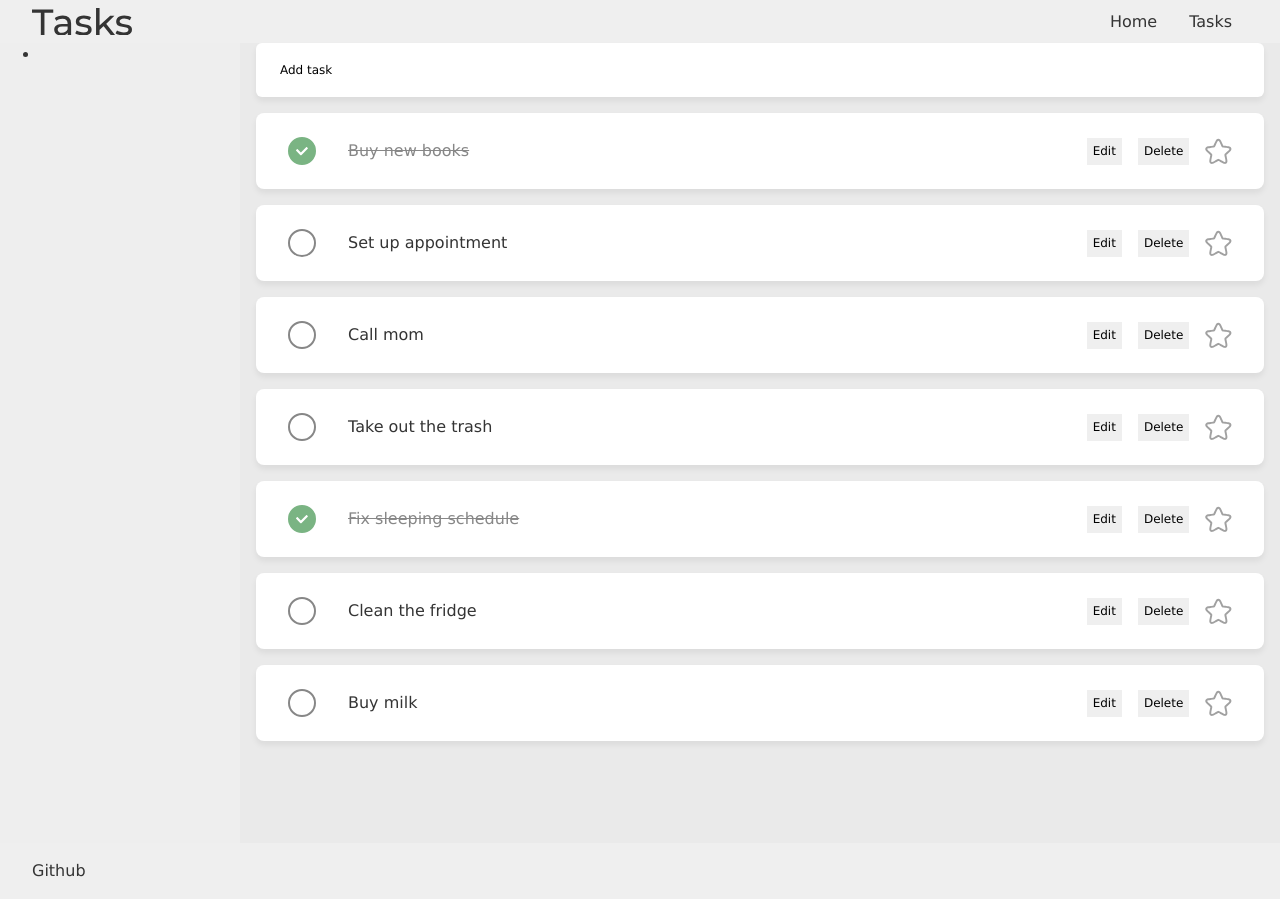
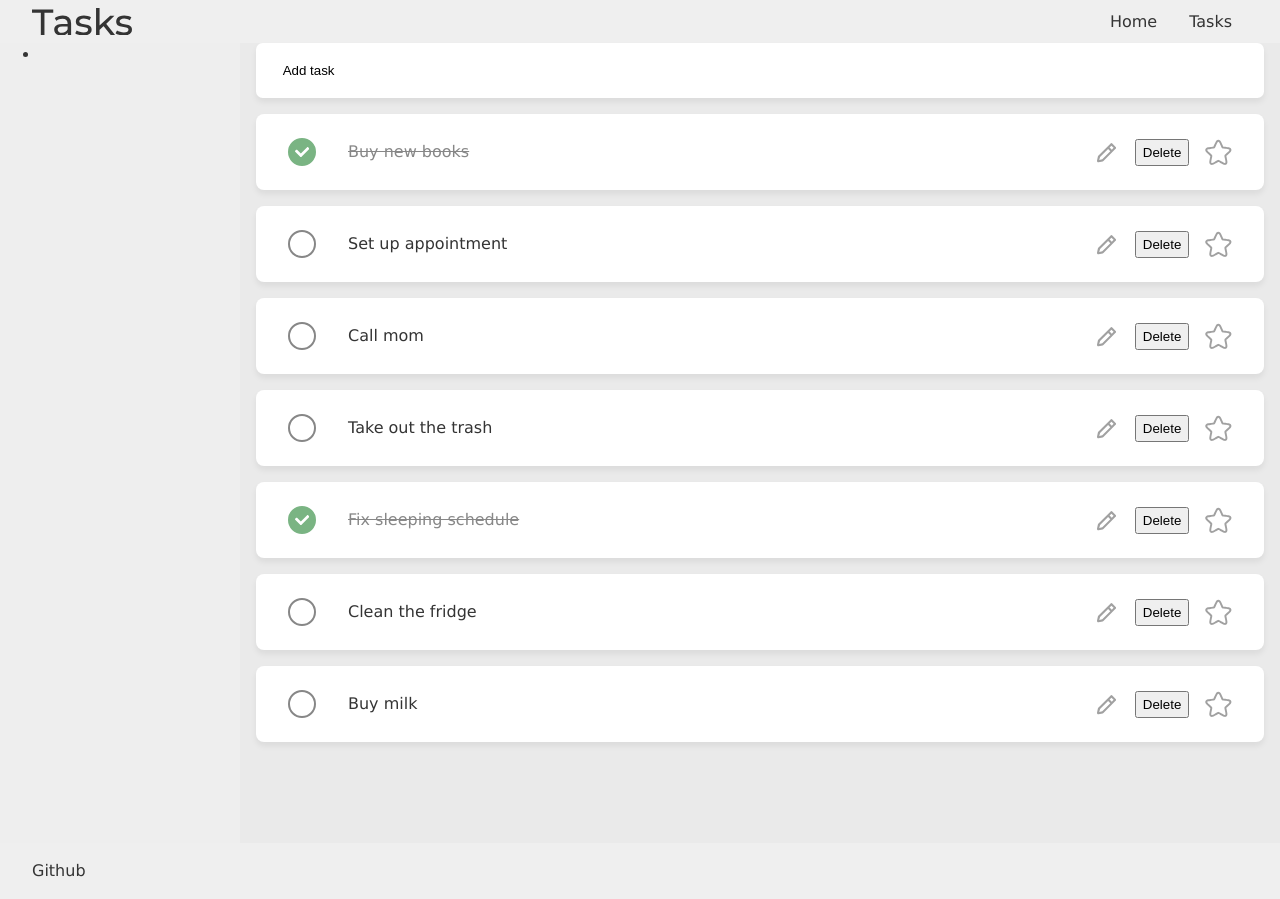
Before and after one commit to arthur-tsutiya/aplicacao-de-tarefas, a React (Create React App) app: page /tasks in a window 1280 px wide. Built offline with nearby package versions, Linux system fonts and the light colour scheme.

Commit message:
Implement the 'task edit' button

```diff
--- a/src/components/CheckmarkButton.css
+++ b/src/components/CheckmarkButton.css
@@ -4,10 +4,13 @@
     aspect-ratio: 1/1;
     font-size: initial;
     border-radius: 50%;
-    background-color: #00000000;
-    cursor: pointer;
 
     transition: all .15s;
+}
+
+.checkmark-btn svg {
+    height: 60%;
+    width: 60%;
 }
 
 .checkmark-btn:hover {
--- a/src/components/CheckmarkButton.js
+++ b/src/components/CheckmarkButton.js
@@ -2,7 +2,7 @@ import './CheckmarkButton.css';
 
 export default function CheckmarkButton({ onClick, checked }) {
 
-    let className = "checkmark-btn center";
+    let className = "btn checkmark-btn center";
 
     if (checked) {
         className += " checked";
--- a/src/components/StarButton.css
+++ b/src/components/StarButton.css
@@ -2,9 +2,6 @@
     width: 1.667em;
     aspect-ratio: 1/1;
     font-size: initial;
-    cursor: pointer;
-    background-color: #00000000;
-    padding: 0;
 }
 
 .btn-star-svg {
--- a/src/components/Task.js
+++ b/src/components/Task.js
@@ -1,6 +1,7 @@
 import './Task.css';
 import CheckmarkButton from './CheckmarkButton.js';
 import StarButton from './StarButton.js';
+import EditButton from './controls/EditButton.js';
 
 export default function Task({task, onTaskToggle, onEditClick, onTaskDelete, onTaskImportanceToggle}) {
 
@@ -17,10 +18,12 @@ export default function Task({task, onTaskToggle, onEditClick, onTaskDelete, onT
             <CheckmarkButton onClick={() => onTaskToggle(task.id)} checked={task.done}/>
             <p className="task-title">{task.title}</p>
             <div className="task-buttons">
-                <button onClick={() => onEditClick(task.id)}>Edit</button>
+                <EditButton onClick={() => onEditClick(task.id)}/>
                 <button onClick={() => onTaskDelete(task.id)}>Delete</button>
                 <StarButton onClick={() => onTaskImportanceToggle(task.id)} toggled={task.important}/>
             </div>
+
         </li>
+
     );
 }
--- /dev/null
+++ b/src/components/controls/EditButton.css
@@ -0,0 +1,14 @@
+.btn-edit {
+    width: 2em;
+    aspect-ratio: 1/1;
+
+}
+
+.btn-edit svg {
+    height: 80%;
+    width: 80%;
+}
+
+.btn-edit path {
+    fill: var(--font-color-light-3)
+}
--- /dev/null
+++ b/src/components/controls/EditButton.js
@@ -0,0 +1,14 @@
+import './EditButton.css';
+
+export default function EditButton({onClick}) {
+
+    let className = "btn btn-edit center";
+
+    return (
+        <button className={className} onClick={onClick}>
+            <svg viewBox="0 0 100 98.741226" xmlns="http://www.w3.org/2000/svg">
+                <path d="m 2.1011683,97.381657 a 7.1735896,7.1735896 0 0 0 6.5545272,1.946067 L 29.614373,94.900846 a 7.9999318,7.9999318 0 0 0 4.003803,-2.170773 L 94.34024,32.008005 98.529707,27.818541 a 5.0194228,5.0194228 0 0 0 1.1e-5,-7.098802 L 79.645112,1.835134 a 6.2657923,6.2657923 0 0 0 -8.861022,0 l -3.308361,3.3083595 -0.005,-0.005 L 6.5893277,66.019895 a 7.2385879,7.2385879 0 0 0 -1.9642232,3.62385 L 0.15464772,90.82759 a 7.1735896,7.1735896 0 0 0 1.94652338,6.554072 z m 9.5569377,-9.556 4.441856,-15.828639 -0.0073,-0.0028 L 57.970045,30.11683 69.361818,41.508601 27.486674,83.383745 Z M 77.100757,33.769784 65.708979,22.378013 75.209612,12.87738 86.60139,24.269152 Z" />
+            </svg>
+        </button>
+    );
+}
--- a/src/index.css
+++ b/src/index.css
@@ -34,11 +34,14 @@ p, ul, li {
     margin: 0;
 }
 
-button {
+.btn {
     margin: 0;
     border: 0;
+    padding: 0;
     font: inherit;
     font-size: .75em;
+    background-color: transparent;
+    cursor: pointer;
 }
 
 .btn-medium {
```
Also changed, not shown: src/components/StarButton.js.
